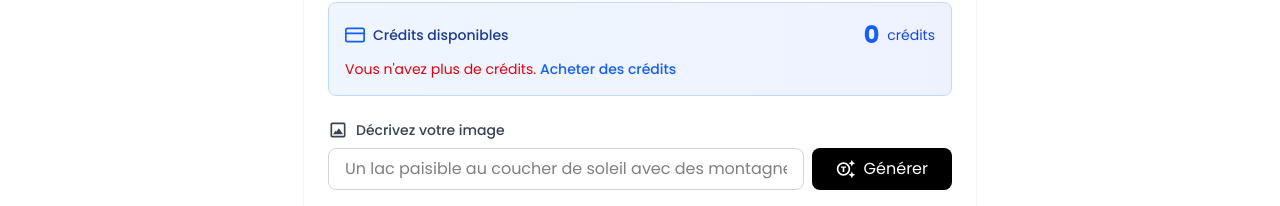
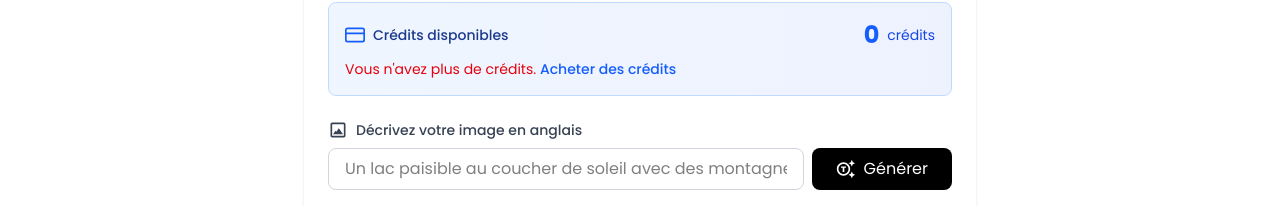
Before and after one commit to Imagink-Saas/front, a Next.js app: page /generate in a window 1280 px wide. Shown: the part 271-477 px from the top of the page. Built offline with nearby package versions, Linux system fonts and the light colour scheme; no server answers.

Commit message:
🔧 ImageGenerator: Update prompt text to specify that the image description should be provided in English, improving clarity for users.

```diff
--- a/src/components/ImageGenerator.tsx
+++ b/src/components/ImageGenerator.tsx
@@ -155,7 +155,7 @@ export default function ImageGenerator() {
         >
           <div className="flex items-center gap-2">
             <BiImageAlt className="text-xl" />
-            <span>Décrivez votre image</span>
+            <span>Décrivez votre image en anglais</span>
           </div>
         </label>
         <div className="flex gap-2">
```
